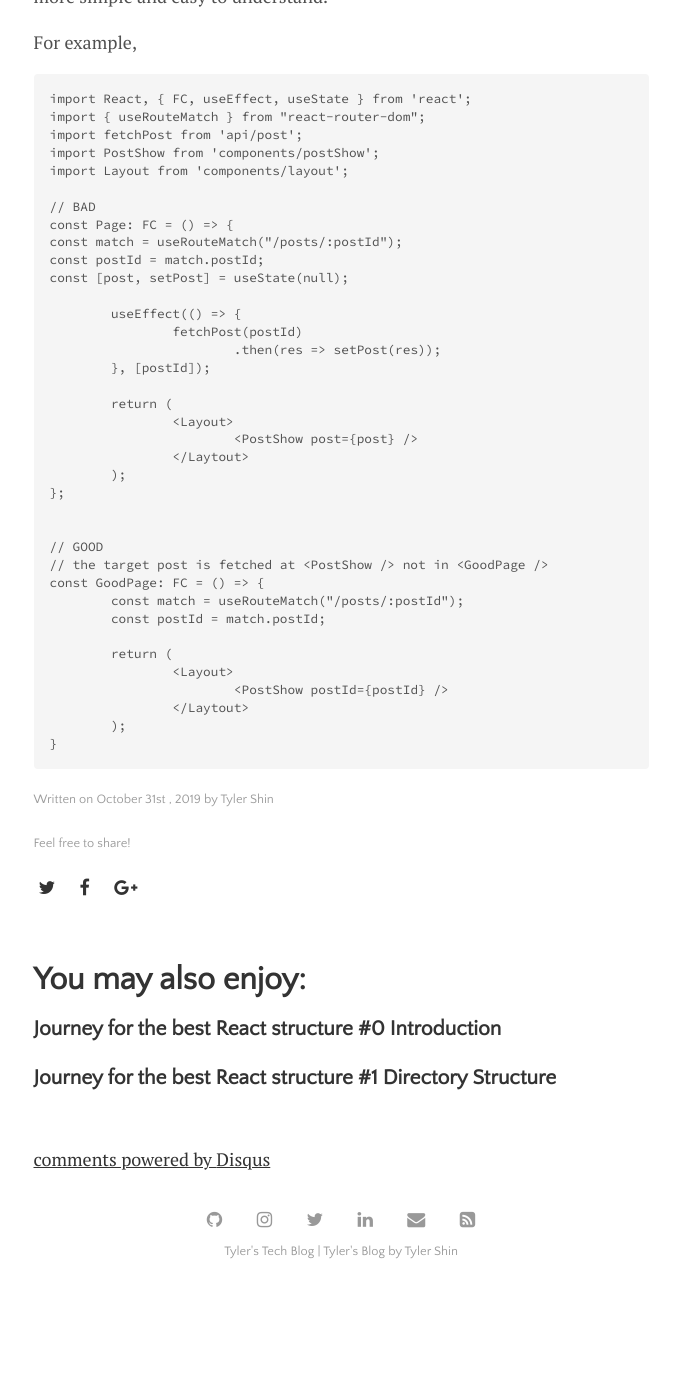
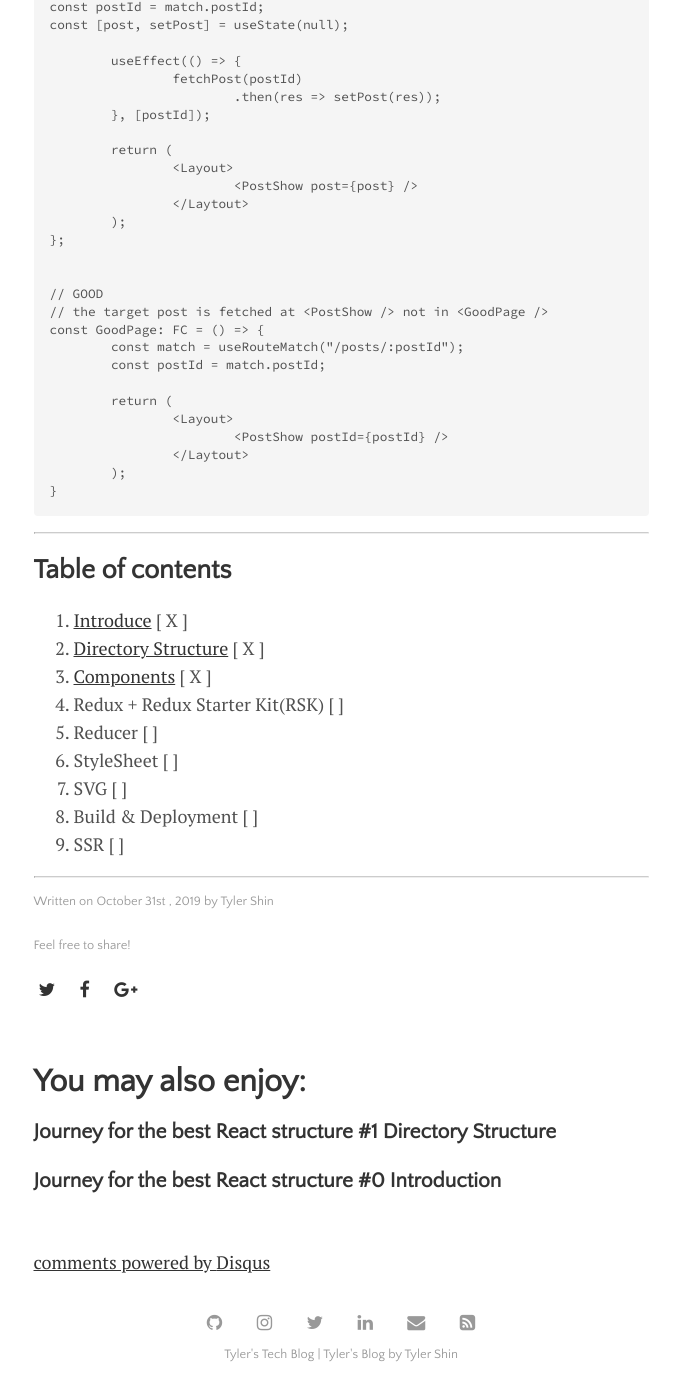
Before and after one commit to TylerShin/TylorShin.github.io, a Jekyll site: the page built from _posts/2019-10-31-2-component-architecture.md, in a window 1280 px wide and 1400 px high, scrolled down 3324 px. Shown: the whole window, without its empty margins (299-979 px from the left). Built offline with Jekyll 4.4.1, drawn with Linux system fonts in a browser that asks for light colours; comment, search, counter and statistics services are not loaded; before the commit the page ends 4621 px from its top, so only the background shows below that; some of the changed text lies outside the part shown.

````diff
--- a/_posts/2019-10-31-component-architecture.md
+++ b/_posts/2019-10-31-2-component-architecture.md
@@ -40,9 +26,11 @@
 3. Atom component doesn't take responsibility for positioning itself. In most cases, Atom component doesn't display enough information and it is just a source for composing the component. From my past experience, I realized that when Atom doesn't have positioning style rules, it's much more flexible.
     - When you use(consume) Atom component,  all style rules are possible and recommendable. However, declaring Atom with positioning style rule is an  anti-pattern.
 
+   ```
         <Button style={{ marginLeft: 10 }} /> // Good
 
-        const Button = ({ children ) ⇒ <button style={{ marginLeft: 10 }}>{children}</button> // Bad
+        const Button = ({ children ) ⇒ <button style={\{ marginLeft: 10 }\}>{children}</button> // Bad
+    ```
 
     - But you can specify Atom's own default style as you want except positioning rules(like padding, margin, ...)
 4. If your project highly relies on UI-library like Bootstrap, you can omit atom component. (But don't recommend)
@@ -113,3 +101,20 @@
     		</Laytout>
     	);
     }
+
+
+---
+
+## Table of contents
+
+0. [Introduce]({% post_url 2019-10-31-0-react-structure %}) [ X ]
+1. [Directory Structure]({% post_url 2019-10-31-1-directory-structure %}) [ X ]
+2. [Components]({% post_url 2019-10-31-2-component-architecture %}) [ X ]
+3. Redux + Redux Starter Kit(RSK) [ ]
+4. Reducer [ ]
+5. StyleSheet [ ]
+6. SVG [ ]
+7. Build & Deployment [ ]
+8. SSR [ ]
+
+---
````
Also changed, not shown: other parts of _posts/2019-10-31-2-component-architecture.md (+2 -16 lines), _posts/2019-10-31-0-react-structure.md (renamed from _posts/2019-10-31-react-structure.md, +9 -9 lines), _posts/2019-10-31-1-directory-structure.md (renamed from _posts/2019-10-31-directory-structure.md, +16 -14 lines), 1 other file.
